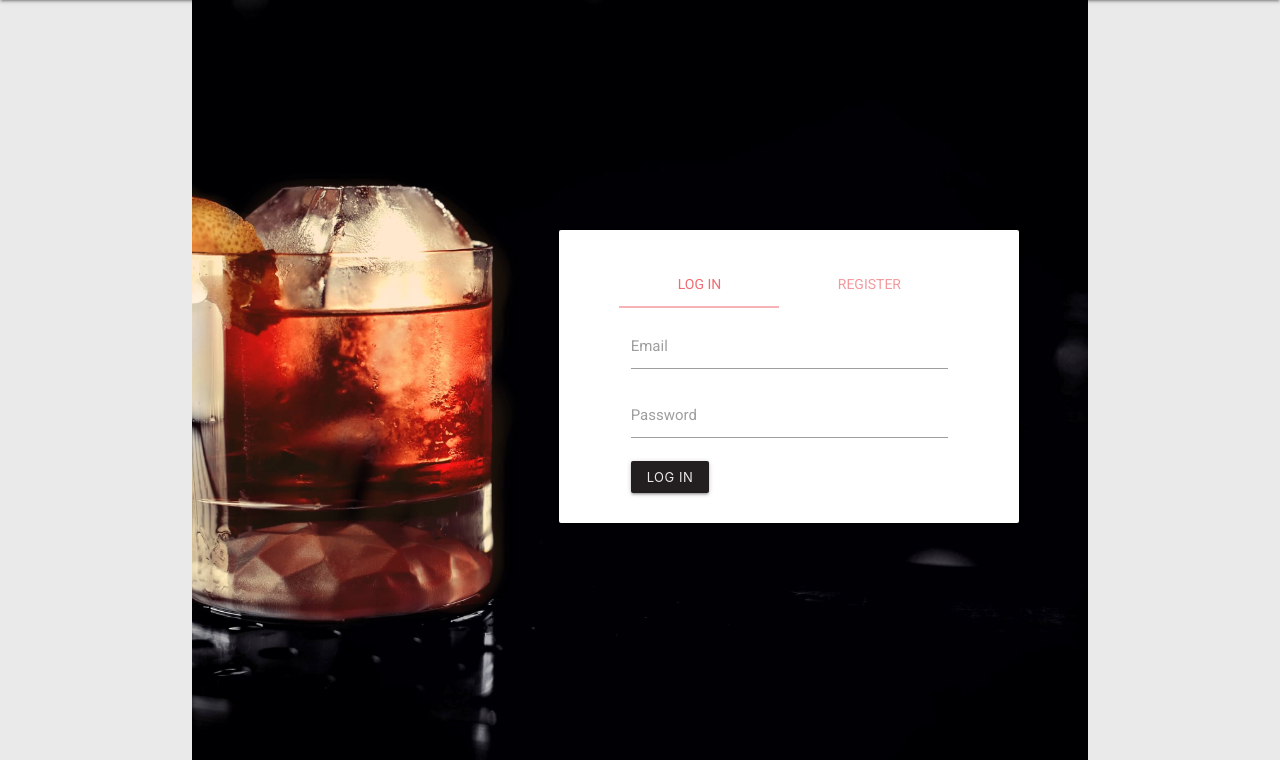
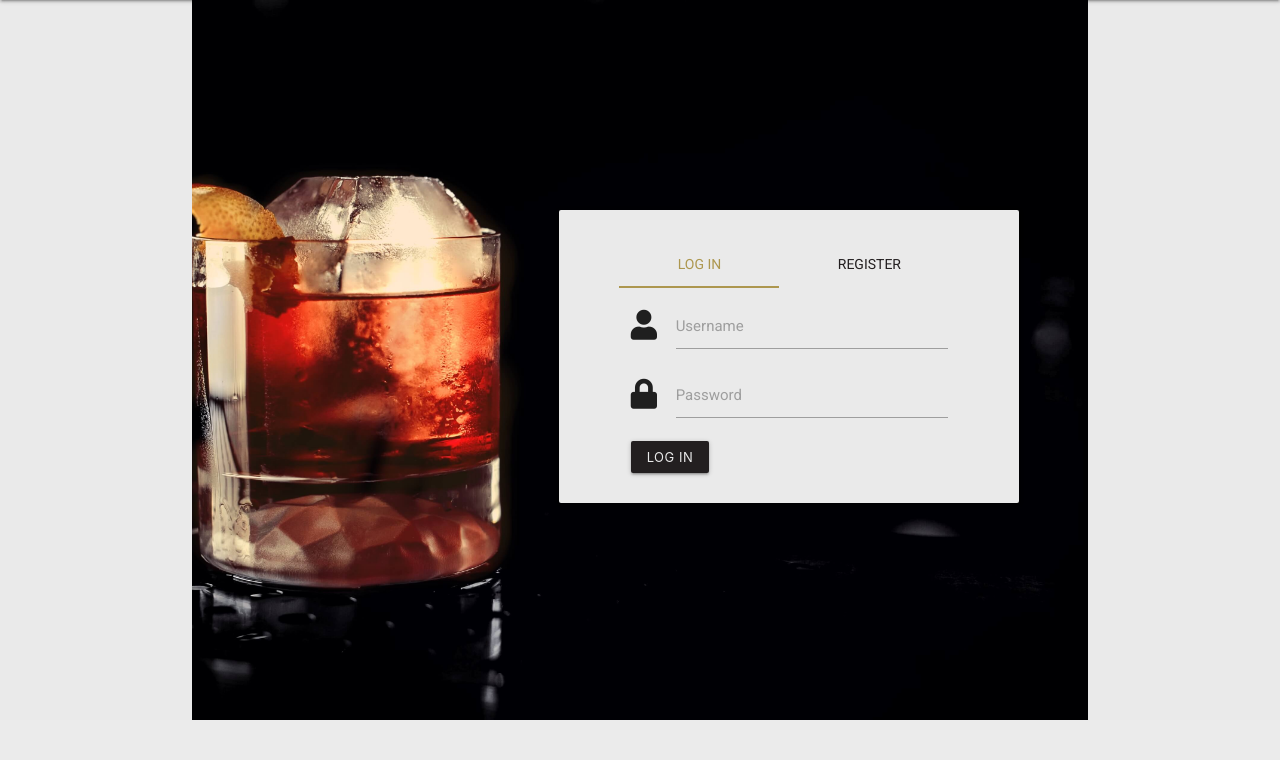
Before and after one commit to Code-Institute-Submissions/OliHickie-shakennotstirred_OctResub, a Flask app: page /login in a window 1280 px wide. Shown: the part 100-860 px from the top of the page. After the commit the page ends 820 px from the top, so only its background shows below. Run offline with Flask 2, Linux system fonts and the light colour scheme; some libraries are stand-ins or nearby versions.

Commit message:
update colors for login/register card

```diff
--- a/static/css/style.css
+++ b/static/css/style.css
@@ -97,17 +97,34 @@ h1 {
     -moz-background-size: cover;
     -o-background-size: cover;
     background-size: cover;
-    height: 95vh;
+    height: 90vh;
 }
 
 .login-card-container {
     display: flex;
     justify-content: center;
     align-items: center;
-    height: 95vh;
+    height: 90vh;
 }
 
 .login-card {
     padding: 30px 60px;
     width: 80%;
+    background-color: #EAEAEA
 }
+
+.tabs .tab a{
+    color:#231F20;
+    background-color: #EAEAEA;
+}
+
+.tabs .tab a:hover, .tabs .tab a.active,
+.tabs .tab a:focus, .tabs .tab a:focus.active,
+.tabs .tab a:hover {
+    color:#AD974F;
+    background-color: #EAEAEA;
+}
+
+.tabs .indicator {
+    background-color:#AD974F;
+}
--- a/templates/login.html
+++ b/templates/login.html
@@ -16,11 +16,13 @@
         <!-- log in form -->
         <form id="login" class="col s12" action="">
           <div class="input-field">
-            <input id="email" type="email" class="validate">
-            <label for="email">Email</label>
+            <i class="prefix fas fa-user"></i>
+            <input id="username" name="username" type="text" class="validate">
+            <label for="username">Username</label>
           </div>
           <div class="input-field">
-            <input id="password" type="password" class="validate">
+            <i class="prefix fas fa-lock"></i>
+            <input id="password" name="password" type="password" class="validate">
             <label for="password">Password</label>
           </div>
           <button type="submit" class="waves-effect waves-light btn-small">
@@ -31,17 +33,20 @@
         <!-- register form -->
         <form id="register" method="POST" action="{{ url_for('login') }}">
           <div class="input-field">
+            <i class="prefix fas fa-user"></i>
             <input id="username" name="username" type="text" class="validate" minlength="5" maxlength="20" required>
             <label for="username">Username</label>
             <span class="helper-text" data-error="Invalid Username" data-success="Username OK">Must be between 5 and 20 characters</span>
           </div>
           <div class="input-field">
+            <i class="prefix fas fa-lock"></i>
             <input id="password" name="password" type="password" class="validate" pattern="(?=.*[a-z])(?=.*[A-Z]).{8,}"
             title="Must contain one uppercase and lowercase letter, and at least 8 or more characters" required>
             <label for="password">Password</label>
             <span class="helper-text">Must be 8 characters and include upper and lower case</span>
           </div>
           <div class="input-field">
+            <i class="prefix fas fa-lock"></i>
             <input id="confirm-password" name="confirm-password" type="password" class="validate" required>
             <label for="confirm-password">Confirm Password</label>
             <span class="helper-text" data-error="Password does not match"></span>
```
